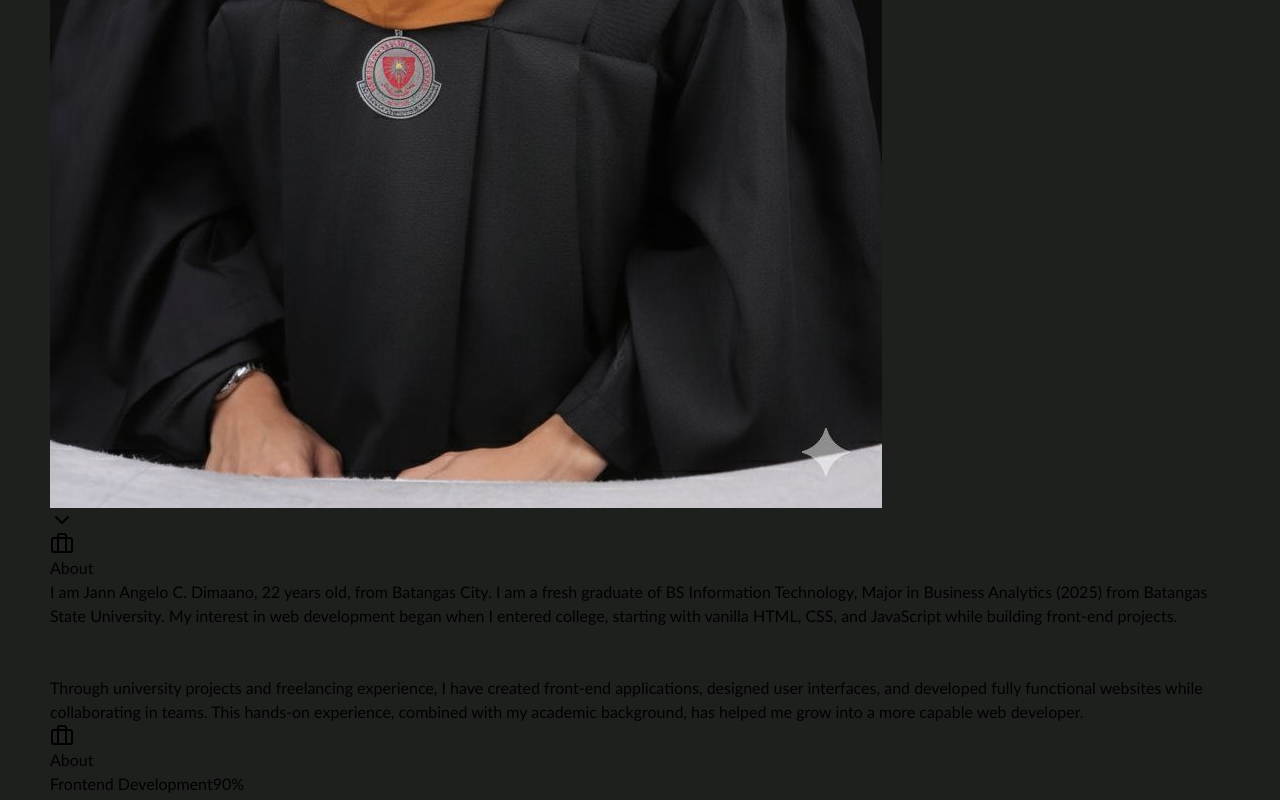
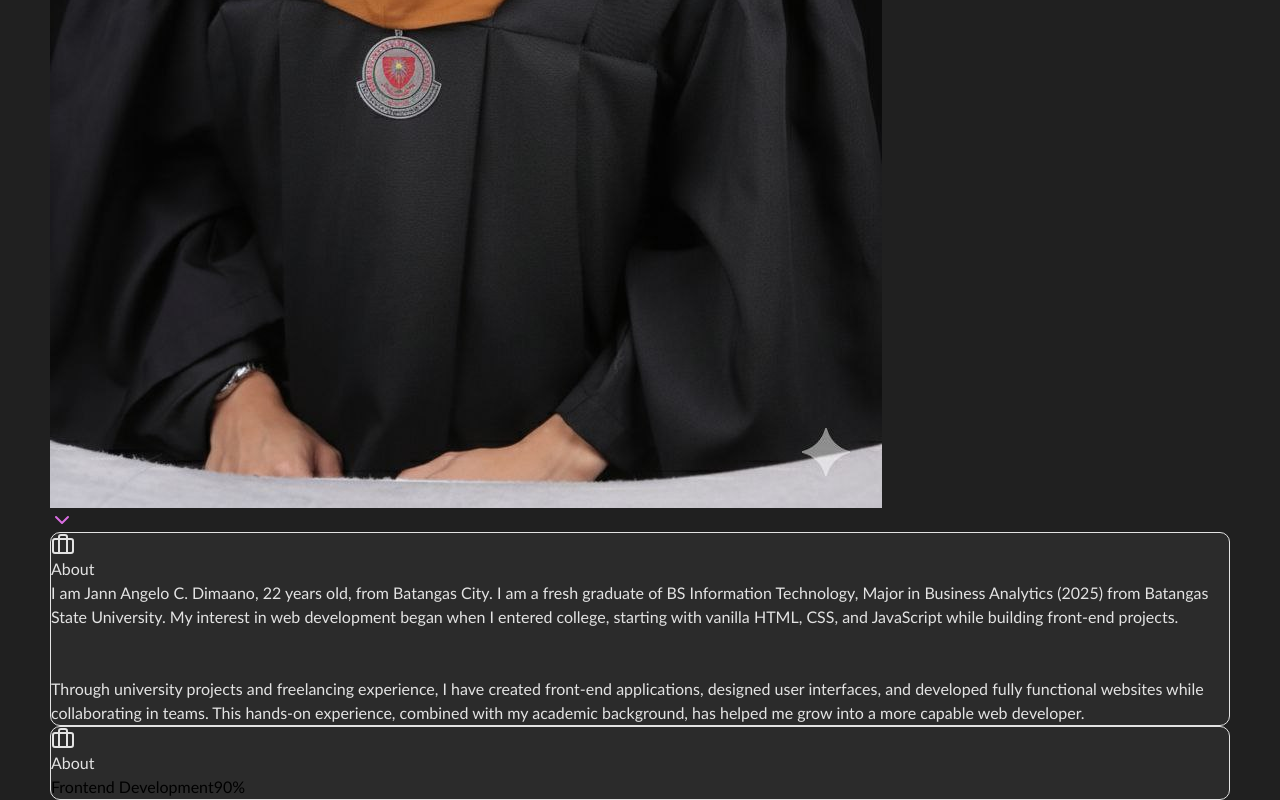
Before and after one commit to codewithjelo/Jelo_Portfolio, a React (Vite) app in the folder jelo-portfolio/: page / in a window 1280 px wide. Shown: the part 1142-1942 px from the top of the page. Built offline with nearby package versions, Linux system fonts and the light colour scheme.

Commit message:
Change chevron down color

```diff
--- a/jelo-portfolio/src/components/sections/Hero.jsx
+++ b/jelo-portfolio/src/components/sections/Hero.jsx
@@ -119,9 +119,9 @@ const Hero = () => {
             .getElementById("about")
             .scrollIntoView({ behavior: "smooth" });
         }}
-        className="absolute bottom-8 left-1/2 transform -translate-x-1/2 text-slate-400 hover:text-accent transition cursor-pointer"
+        className="absolute bottom-8 left-1/2 transform -translate-x-1/2 transition cursor-pointer"
       >
-        <ChevronDown className="w-8 h-8 animate-bounce" />
+        <ChevronDown className="chevron-down w-8 h-8 animate-bounce" />
       </a>
     </section>
   );
--- a/jelo-portfolio/src/styles/index.css
+++ b/jelo-portfolio/src/styles/index.css
@@ -4,9 +4,9 @@
 
 :root {
       /* Colors */
-  --primary-color: #888888;
+  --primary-color: #2b2b2b;
   --secondary-color: #a7a7a7;
-  --background: #1E201E;
+  --background: #202020;
   --text-color: #e3e3e3;
   --accent: #da6ee2;
   --accent-hover: #a954af;
@@ -20,10 +20,16 @@
   --text-xl: 1.25rem;
   --text-2xl: 1.5rem;
   --text-3xl: 2rem;
+
+   /* Font Family */
+   --family-1: 'Trebuchet MS', 'Lucida Sans Unicode', 'Lucida Grande', 'Lucida Sans', Arial, sans-serif;;
+}
+
+* {
+  font-family: var(--family-1);
 }
 
 body {
-  font-family:'Trebuchet MS', 'Lucida Sans Unicode', 'Lucida Grande', 'Lucida Sans', Arial, sans-serif;
   background-color: var(--background);
   margin: 0 50px;
 }
@@ -220,3 +226,24 @@ body {
   .floating-icon .tech-icon,
   .floating-icon svg { width: 14px !important; height: 14px !important; }
 }
+
+.chevron-down {
+  color: var(--accent);
+  transition: ease 0.5s;
+}
+
+.chevron-down:hover {
+  color: var(--text-color);
+  transition: ease 0.5s;
+}
+
+/* About Section */
+.about-card, .cert-card {
+  background-color: var(--primary-color);
+  border: 1px solid var(--text-color);
+  border-radius: 10px;
+}
+
+.about-text, .about-desc, .cert-text {
+  color: var(--text-color);
+}
```
